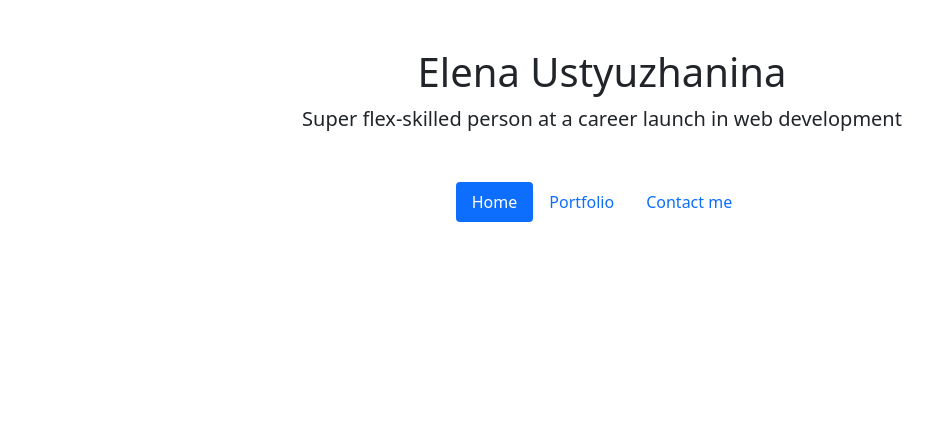
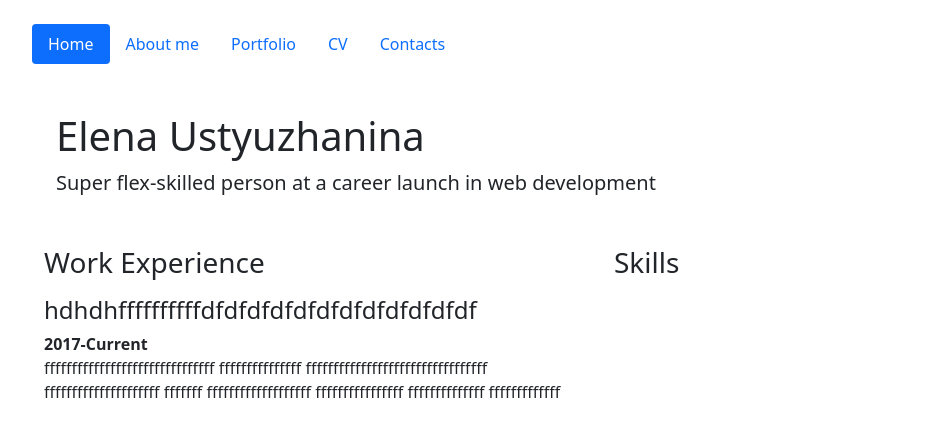
Before and after one commit to ustyuzhanina/portfolio-webpage, a website built with webpack: page src/index.html in a window 1280 px wide. Shown: the whole page, without its empty margins (38-968 px from the left). Built offline with nearby package versions, Linux system fonts and the light colour scheme.

Commit message:
introduction to bootstrap, nav ready

```diff
--- a/src/index.html
+++ b/src/index.html
@@ -11,25 +11,56 @@
 
 <body>
 
-    <div class="container text-center my-5">
-      <h1>Elena Ustyuzhanina</h1>
-      <p class="lead">Super flex-skilled person at a career launch in web development</p>
-    </div>
-
-
+    <div class="container my-4 p-0">
         <nav>
-      <ul class="nav justify-content-center nav-pills">
+            <ul class="nav nav-pills">
                 <li class="nav-item">
-          <a href="#" class="nav-link active">Home</a>
+                    <a href="#" class="nav-link active" aria-current="page">Home</a>
+                </li>
+                <li class="nav-item">
+                    <a href="#" class="nav-link">About me</a>
                 </li>
                 <li class="nav-item">
                     <a href="#" class="nav-link">Portfolio</a>
                 </li>
                 <li class="nav-item">
-          <a href="#" class="nav-link">Contact me</a>
+                    <a href="#" class="nav-link">CV</a>
+                </li>
+                <li class="nav-item">
+                    <a href="#" class="nav-link">Contacts</a>
                 </li>
             </ul>
         </nav>
+    </div>
+
+    <div class="container cols-2">
+        <div class="container my-5 text-start">
+            <h1>Elena Ustyuzhanina</h1>
+            <p class="lead">Super flex-skilled person at a career launch in web development</p>
+        </div>
+    </div>
+
+
+
+
+
+
+    <div class="container mt-5">
+        <div class="row">
+            <div class="col">
+                <h3 class="mb-3">Work Experience</h3>
+                <h4>hdhdhffffffffffdfdfdfdfdfdfdfdfdfdfdfdf</h4>
+                <strong>2017-Current</strong>
+                <div>fffffffffffffffffffffffffffffff fffffffffffffff fffffffffffffffffffffffffffffffff fffffffffffffffffffff fffffff fffffffffffffffffff ffffffffffffffff ffffffffffffff fffffffffffff</div>
+
+
+            </div>
+            <div class="col">
+                <h3>Skills</h3>
+            </div>
+        </div>
+    </div>
+
 
 
 
```
Also changed, not shown: src/styles/sass.scss (line endings or trailing spaces), 2 other files. Lines whose indentation alone changed are shown as unchanged.
